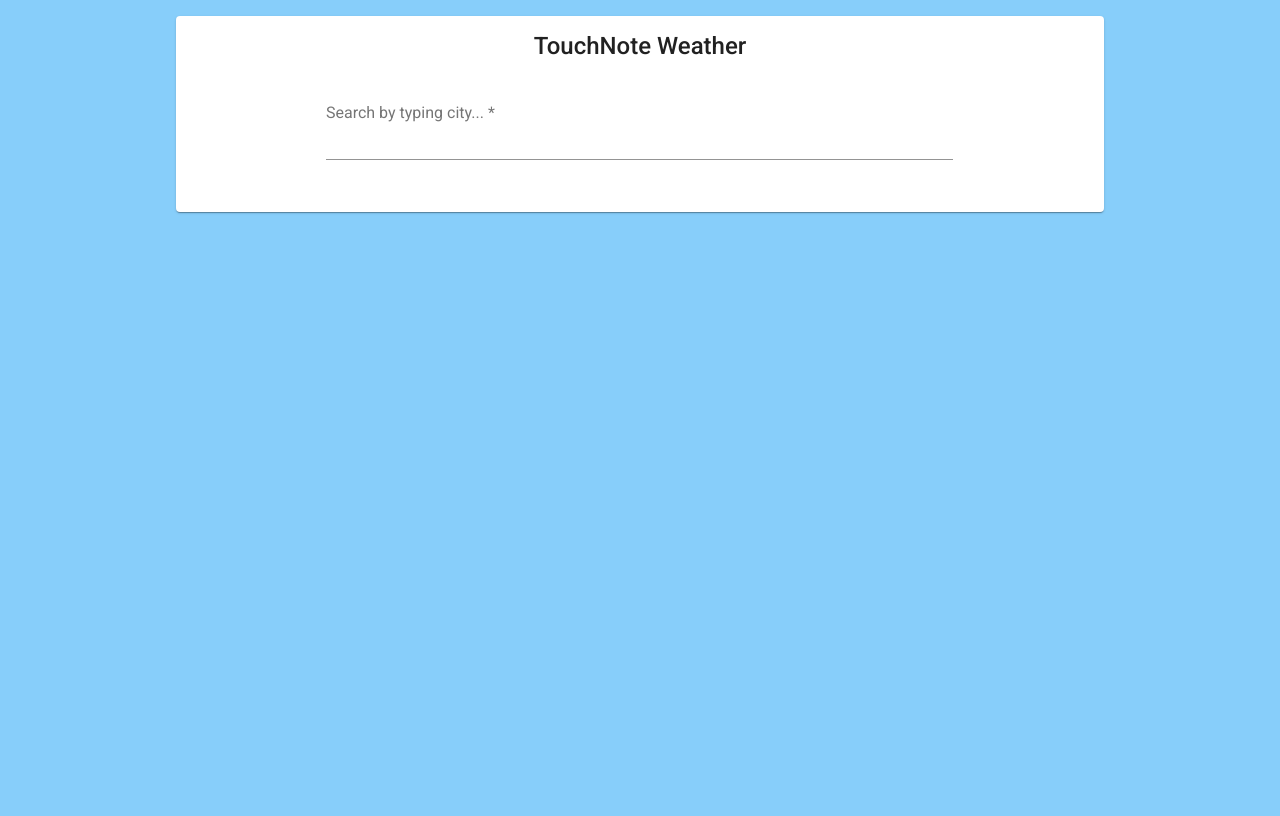
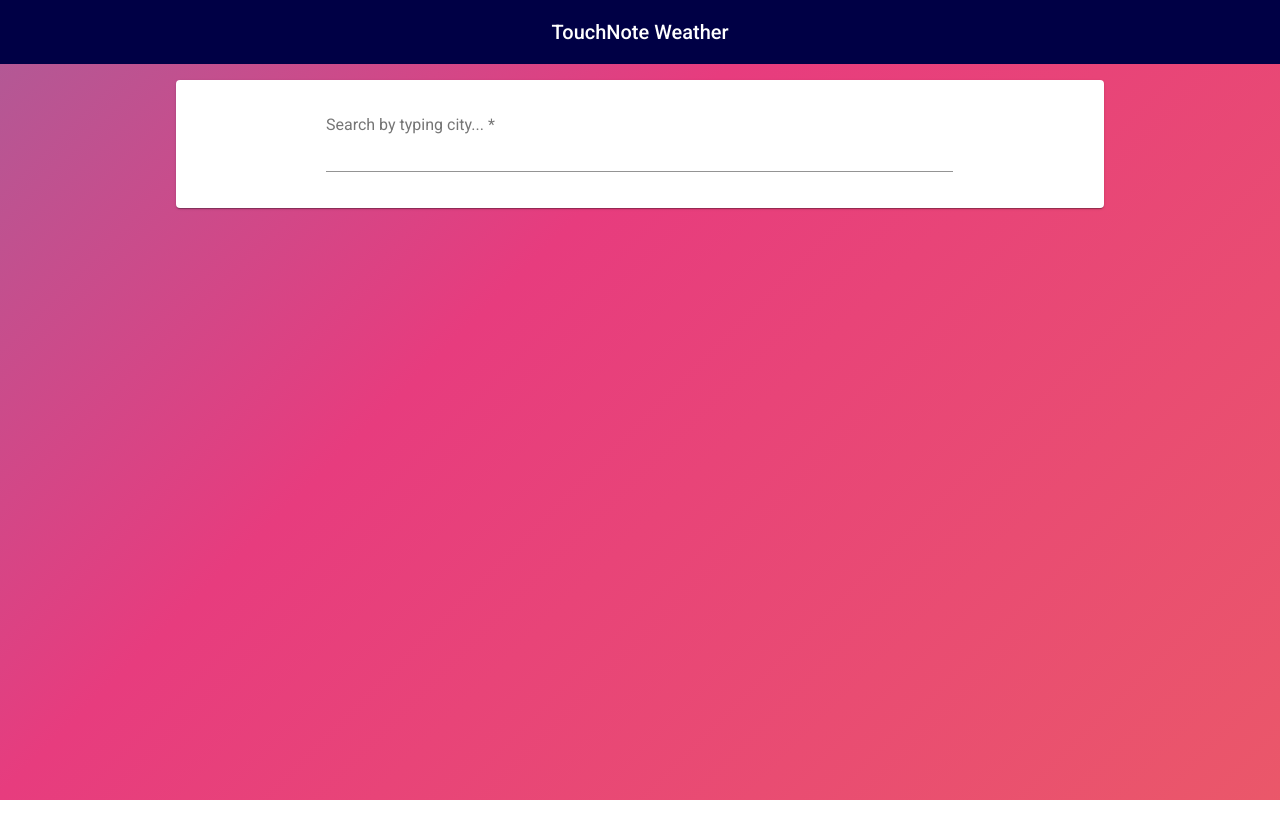
Before and after one commit to Hemanth-Reddy98/TouchNote-Weather, an Angular app in the folder frontend/: page / in a window 1280 px wide. Built offline with nearby package versions, Linux system fonts and the light colour scheme; what @agm/core would draw is missing.

Commit message:
Added styling

```diff
--- a/frontend/src/app/app.module.ts
+++ b/frontend/src/app/app.module.ts
@@ -12,6 +12,7 @@
 import { MatGridListModule } from '@angular/material/grid-list';
 import { MatListModule } from '@angular/material/list';
 import { MatIconModule } from '@angular/material/icon';
+import { MatProgressSpinnerModule } from '@angular/material/progress-spinner'
 
 import { AppComponent } from './app.component';
 import { ForecastComponent } from './forecast/forecast.component';
@@ -35,6 +36,7 @@
     MatGridListModule,
     MatListModule,
     MatIconModule,
+    MatProgressSpinnerModule,
     AgmCoreModule.forRoot({
       apiKey: 'AIzaSyDFvzbp-6Jz94Rkt3KBQVceUYcIR_GbmyU',
       libraries: ['places'],
--- a/frontend/src/app/forecast/forecast.component.css
+++ b/frontend/src/app/forecast/forecast.component.css
@@ -4,18 +4,34 @@
   margin: 1rem auto;
 }
 
+mat-toolbar {
+  background-color: #000045;
+  color: white;
+}
+
+h1 {
+  margin: auto;
+}
+
 p {
-  margin-block-end: 5px;
-  margin-block-start: 5px;
+  margin-block-end: 4px;
+  margin-block-start: 4px;
   font-weight: normal;
   padding: 4px;
-  font-size: 15px;
+  font-family: "Palatino Linotype", "Book Antiqua", "Palatino", serif;
+  font-size: 14px;
+}
+
+.centered {
+  position: fixed;
+  top: 50%;
+  left: 50%;
+  transform: translate(-50%, -50%);
 }
 
 mat-form-field {
   align-content: center;
   width: 70%;
-  padding: 1rem;
 }
 
 input {
--- a/frontend/src/app/forecast/forecast.component.html
+++ b/frontend/src/app/forecast/forecast.component.html
@@ -1,5 +1,7 @@
+<mat-toolbar>
+  <h1>TouchNote Weather</h1>
+</mat-toolbar>
 <mat-card>
-  <mat-card-title> TouchNote Weather </mat-card-title>
   <form #searchForm="ngForm">
     <mat-form-field>
       <input
@@ -9,15 +11,23 @@
         required="true"
         (input)="search($event)"
         [matAutocomplete]="auto"
+        (keyup.enter)="test($event)"
         [(ngModel)]="input"
-        [ngModelOptions]="{standalone: true}"
+        [ngModelOptions]="{ standalone: true }"
       />
-      <button mat-button *ngIf="input" matSuffix mat-icon-button aria-label="Clear" (click)="input=''">
+      <button
+        mat-button
+        *ngIf="input"
+        matSuffix
+        mat-icon-button
+        aria-label="Clear"
+        (click)="input = ''"
+      >
         <mat-icon>close</mat-icon>
       </button>
     </mat-form-field>
   </form>
-  <mat-autocomplete #auto="matAutocomplete">
+  <mat-autocomplete autoActiveFirstOption #auto="matAutocomplete">
     <mat-option
       *ngFor="let feature of features"
       [value]="feature.place_name"
@@ -27,17 +37,20 @@
     </mat-option>
   </mat-autocomplete>
 </mat-card>
+<div *ngIf="result == null && searchPress == true" class="centered">
+  <mat-spinner></mat-spinner>
+</div>
 
 <mat-card *ngIf="result != null" class="result">
   <agm-map [latitude]="lat" [longitude]="lng">
     <agm-marker [latitude]="lat" [longitude]="lng">
-      <agm-info-window [isOpen] = "true">
+      <agm-info-window [isOpen]="true">
         <div>
-            <p style="font-size: 25px;">{{ result.place_name }}</p>
-            <p style="font-size: 30px;">{{ result.temp_avg }}°</p>
-            <p>{{ result.description }} ({{ result.chanceOfRain }}% of rain)</p>
-            <p>H: {{ result.temp_max }}° / L: {{ result.temp_min }}°</p>
-            <p>Humidity: {{ result.humidity }}%</p>
+          <p style="font-size: 25px">{{ result.place_name }}</p>
+          <p style="font-size: 30px">{{ result.temp_avg }}°</p>
+          <p>{{ result.description }} ({{ result.chanceOfRain }}% of rain)</p>
+          <p>H: {{ result.temp_max }}° / L: {{ result.temp_min }}°</p>
+          <p>Humidity: {{ result.humidity }}%</p>
         </div>
       </agm-info-window>
     </agm-marker>
--- a/frontend/src/app/forecast/forecast.component.ts
+++ b/frontend/src/app/forecast/forecast.component.ts
@@ -12,6 +12,7 @@
   input: string;
   lat: number;
   lng: number;
+  searchPress: boolean = false;
   features: Feature[];
   @Output() onSelection: EventEmitter<any> = new EventEmitter<any>();
   constructor(public forecastService: ForecastService) {}
@@ -29,7 +30,13 @@
     }
   }
 
+  test(event: any) {
+    console.log(event.target.value);
+  }
+
   onSelect(feature: Feature) {
+    this.searchPress = true;
+    this.result = null;
     this.forecastService
       .getResult(feature.center[0], feature.center[1])
       .subscribe((data) => {
--- a/frontend/src/styles.css
+++ b/frontend/src/styles.css
@@ -1,8 +1,29 @@
 /* You can add global styles to this file, and also import other style files */
 
-html, body { height: 100%;background-color: lightskyblue; }
-body { margin: 0; font-family: Roboto, "Helvetica Neue", sans-serif; }
+html,
+body {
+  height: 100%;
+  background: linear-gradient(-45deg, #ee7752, #e73c7e, #23a6d5, #23d5ab);
+	background-size: 400% 400%;
+	animation: gradient 15s ease infinite;
+}
+
+@keyframes gradient {
+	0% {
+		background-position: 0% 50%;
+	}
+	50% {
+		background-position: 100% 50%;
+	}
+	100% {
+		background-position: 0% 50%;
+	}
+}
+
+body {
+  margin: 0;
+  font-family: Roboto, "Helvetica Neue", sans-serif;
+}
 .gm-style .gm-style-iw {
-    height: 50vh;
-    width: 25vw;
-  }
+  width: 25vw;
+}
```
